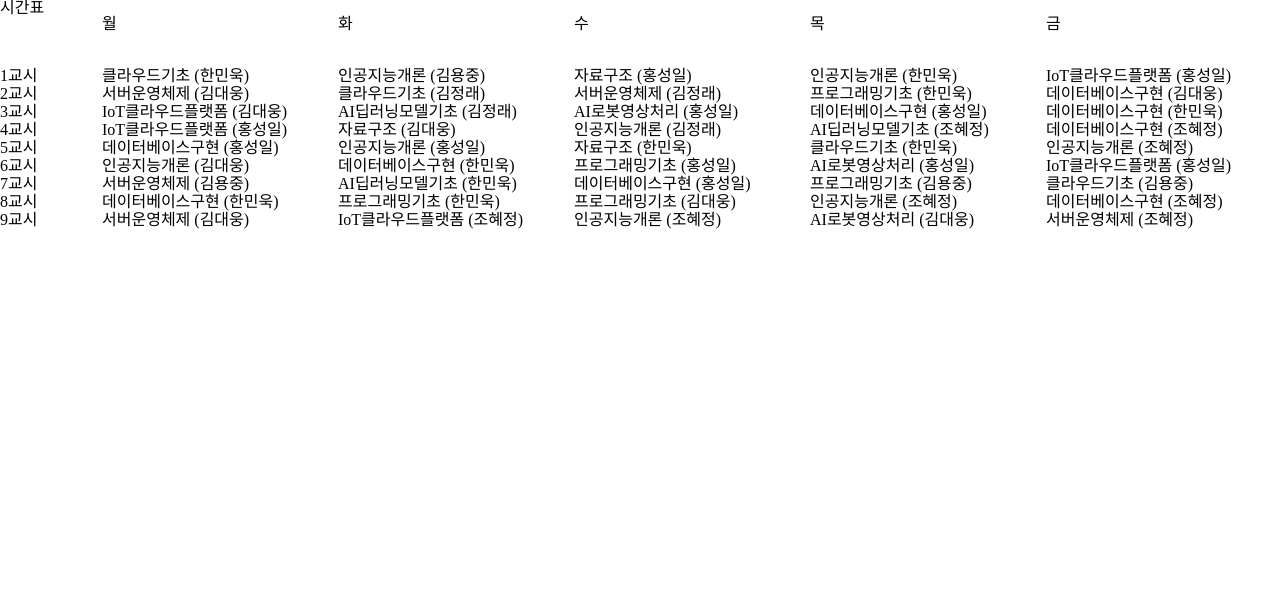
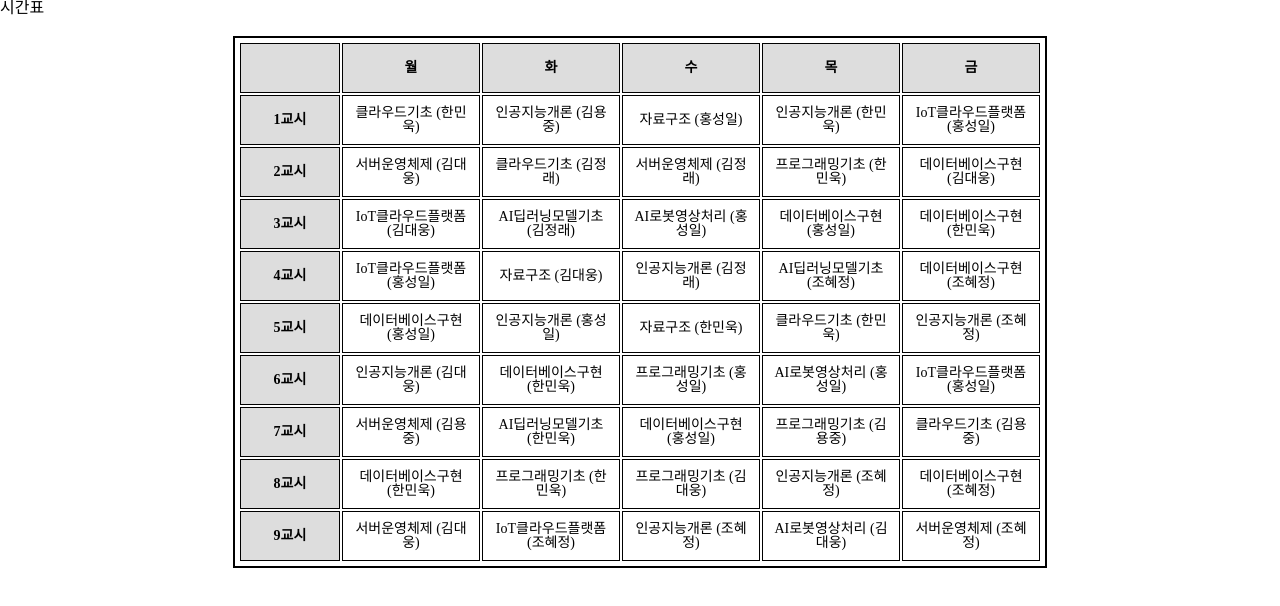
Before and after one commit to Gooainekorea/ClassSchedule.github.io, a plain HTML site: page index.html in a window 1280 px wide. Drawn offline with Linux system fonts and the light colour scheme.

Commit message:
Update style.css

```diff
--- a/style.css
+++ b/style.css
@@ -1 +1,24 @@
 @charset "utf-8";
+.schedule {
+  display: grid;
+  width: 100%;
+  max-width: 800px;
+  margin: 20px auto;
+  border: 2px solid black;
+  padding: 5px;
+}
+
+.cell {
+  display: flex;
+  align-items: center;
+  justify-content: center;
+  border: 1px solid black;
+  padding: 10px;
+  text-align: center;
+  font-size: 14px;
+}
+
+.header {
+  background-color: #ddd;
+  font-weight: bold;
+}
```
